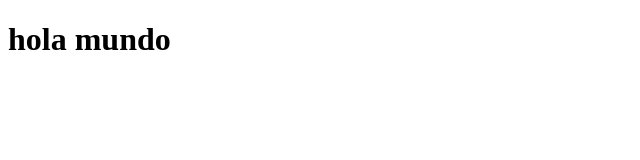
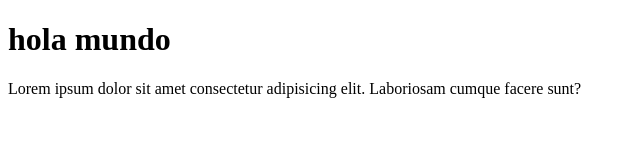
Before and after one commit to lourdesreynoso/lourdes-gt, a plain HTML site: page index.html in a window 1280 px wide. Shown: the whole page, without its empty margins (0-640 px from the left). Drawn offline with Linux system fonts and the light colour scheme.

Commit message:
primercommitdemiproyecto

```diff
--- a/index.html
+++ b/index.html
@@ -8,5 +8,6 @@
 </head>
 <body>
     <h1>hola mundo</h1>
+    <div><p>Lorem ipsum dolor sit amet consectetur adipisicing elit. Laboriosam cumque facere sunt?</p></div>
 </body>
 </html>
```
Also changed, not shown: 1 other file.
